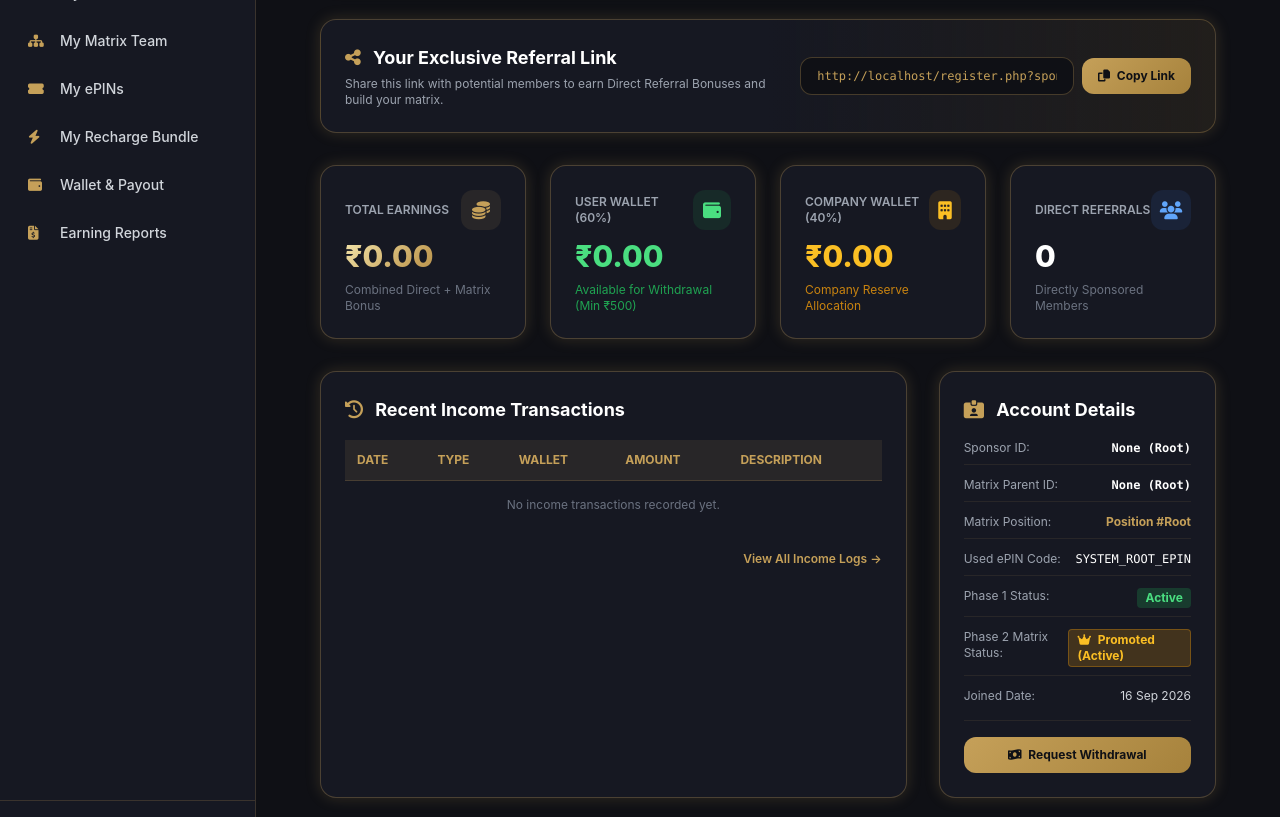
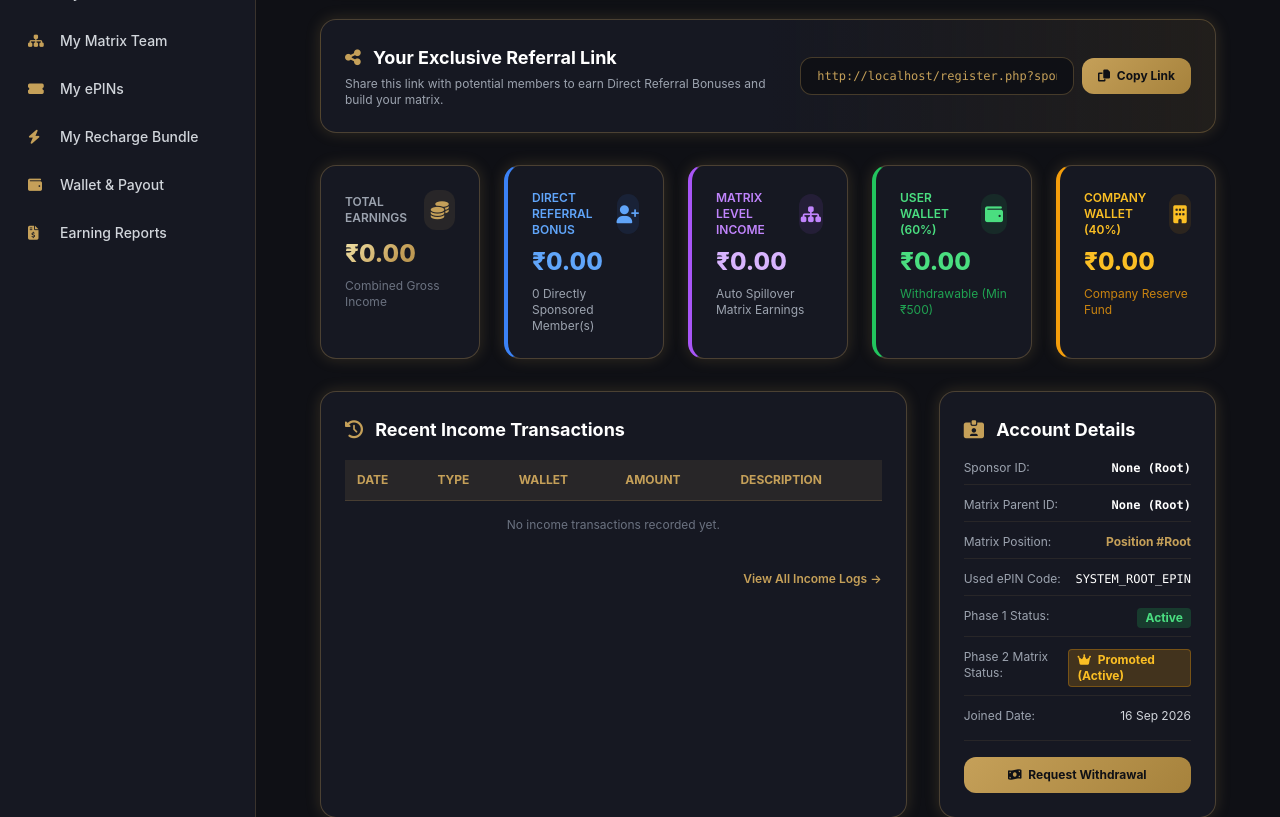
Before and after one commit to priyeshdaspookulangara/givora, a PHP site: page /customer/dashboard.php in a window 1280 px wide. Shown: the part 263-1080 px from the top of the page. Run offline with PHP 8.4, Linux system fonts and the light colour scheme; a user stored in the database is signed in; data comes from the database, SQL or seed files in the repository; data that the repository does not hold is empty; some libraries are stand-ins or nearby versions.

Commit message:
feat: Add Recharge Bundle (₹5,400) package and display Direct Referral Income on dashboard
Co-authored-by: priyeshdaspookulangara <216598157+priyeshdaspookulangara@users.noreply.github.com>

```diff
--- a/customer/dashboard.php
+++ b/customer/dashboard.php
@@ -19,6 +19,16 @@ $wallet = $stmt->fetch();
 $stmt = $pdo->prepare("SELECT COUNT(*) FROM members WHERE sponsor_id = ?");
 $stmt->execute([$member['member_id']]);
 $total_direct_referrals = $stmt->fetchColumn();
+
+// Calculate Direct Referral Income
+$stmt = $pdo->prepare("SELECT SUM(amount) FROM transactions WHERE member_id = ? AND type = 'Direct_Referral' AND status = 'Credit'");
+$stmt->execute([$member['member_id']]);
+$direct_referral_income = $stmt->fetchColumn() ?: 0.00;
+
+// Calculate Matrix Level Income
+$stmt = $pdo->prepare("SELECT SUM(amount) FROM transactions WHERE member_id = ? AND type LIKE 'Matrix_Income%' AND status = 'Credit'");
+$stmt->execute([$member['member_id']]);
+$matrix_level_income = $stmt->fetchColumn() ?: 0.00;
 
 // Total Matrix Team Count under this parent recursively or down levels
 $stmt = $pdo->prepare("SELECT COUNT(*) FROM members WHERE placement_parent_id = ?");
@@ -82,7 +92,7 @@ $referral_url = getBaseUrl() . "/register.php?sponsor=" . urlencode($member['mem
     </div>
 
     <!-- Stats Cards -->
-    <div class="grid grid-cols-1 md:grid-cols-4 gap-6 mb-8">
+    <div class="grid grid-cols-1 md:grid-cols-3 lg:grid-cols-5 gap-6 mb-8">
         <!-- Total Earnings -->
         <div class="bg-darkcard p-6 rounded-2xl gold-border-glow">
             <div class="flex items-center justify-between mb-2">
@@ -91,44 +101,56 @@ $referral_url = getBaseUrl() . "/register.php?sponsor=" . urlencode($member['mem
                     <i class="fas fa-coins"></i>
                 </div>
             </div>
-            <div class="text-3xl font-extrabold gold-gradient-text">₹<?php echo number_format($total_earnings, 2); ?></div>
-            <p class="text-xs text-gray-500 mt-2">Combined Direct + Matrix Bonus</p>
+            <div class="text-2xl font-extrabold gold-gradient-text">₹<?php echo number_format($total_earnings, 2); ?></div>
+            <p class="text-xs text-gray-500 mt-2">Combined Gross Income</p>
+        </div>
+
+        <!-- Direct Referral Income -->
+        <div class="bg-darkcard p-6 rounded-2xl gold-border-glow border-l-4 border-l-blue-500">
+            <div class="flex items-center justify-between mb-2">
+                <span class="text-xs font-semibold uppercase text-blue-400">Direct Referral Bonus</span>
+                <div class="w-10 h-10 rounded-xl bg-blue-500/10 text-blue-400 flex items-center justify-center text-lg">
+                    <i class="fas fa-user-plus"></i>
+                </div>
+            </div>
+            <div class="text-2xl font-extrabold text-blue-400">₹<?php echo number_format($direct_referral_income, 2); ?></div>
+            <p class="text-xs text-gray-400 mt-2"><?php echo $total_direct_referrals; ?> Directly Sponsored Member(s)</p>
+        </div>
+
+        <!-- Matrix Level Income -->
+        <div class="bg-darkcard p-6 rounded-2xl gold-border-glow border-l-4 border-l-purple-500">
+            <div class="flex items-center justify-between mb-2">
+                <span class="text-xs font-semibold uppercase text-purple-400">Matrix Level Income</span>
+                <div class="w-10 h-10 rounded-xl bg-purple-500/10 text-purple-400 flex items-center justify-center text-lg">
+                    <i class="fas fa-sitemap"></i>
+                </div>
+            </div>
+            <div class="text-2xl font-extrabold text-purple-300">₹<?php echo number_format($matrix_level_income, 2); ?></div>
+            <p class="text-xs text-gray-400 mt-2">Auto Spillover Matrix Earnings</p>
         </div>
 
         <!-- User Wallet (60%) -->
-        <div class="bg-darkcard p-6 rounded-2xl gold-border-glow">
+        <div class="bg-darkcard p-6 rounded-2xl gold-border-glow border-l-4 border-l-green-500">
             <div class="flex items-center justify-between mb-2">
-                <span class="text-xs font-semibold uppercase text-gray-400">User Wallet (60%)</span>
+                <span class="text-xs font-semibold uppercase text-green-400">User Wallet (60%)</span>
                 <div class="w-10 h-10 rounded-xl bg-green-500/10 text-green-400 flex items-center justify-center text-lg">
                     <i class="fas fa-wallet"></i>
                 </div>
             </div>
-            <div class="text-3xl font-extrabold text-green-400">₹<?php echo number_format($wallet['user_wallet_60'], 2); ?></div>
-            <p class="text-xs text-green-500/80 mt-2">Available for Withdrawal (Min ₹500)</p>
+            <div class="text-2xl font-extrabold text-green-400">₹<?php echo number_format($wallet['user_wallet_60'], 2); ?></div>
+            <p class="text-xs text-green-500/80 mt-2">Withdrawable (Min ₹500)</p>
         </div>
 
         <!-- Company Wallet (40%) -->
-        <div class="bg-darkcard p-6 rounded-2xl gold-border-glow">
+        <div class="bg-darkcard p-6 rounded-2xl gold-border-glow border-l-4 border-l-amber-500">
             <div class="flex items-center justify-between mb-2">
-                <span class="text-xs font-semibold uppercase text-gray-400">Company Wallet (40%)</span>
+                <span class="text-xs font-semibold uppercase text-amber-400">Company Wallet (40%)</span>
                 <div class="w-10 h-10 rounded-xl bg-amber-500/10 text-amber-400 flex items-center justify-center text-lg">
                     <i class="fas fa-building"></i>
                 </div>
             </div>
-            <div class="text-3xl font-extrabold text-amber-400">₹<?php echo number_format($wallet['company_wallet_40'], 2); ?></div>
-            <p class="text-xs text-amber-500/80 mt-2">Company Reserve Allocation</p>
-        </div>
-
-        <!-- Direct Referrals -->
-        <div class="bg-darkcard p-6 rounded-2xl gold-border-glow">
-            <div class="flex items-center justify-between mb-2">
-                <span class="text-xs font-semibold uppercase text-gray-400">Direct Referrals</span>
-                <div class="w-10 h-10 rounded-xl bg-blue-500/10 text-blue-400 flex items-center justify-center text-lg">
-                    <i class="fas fa-users"></i>
-                </div>
-            </div>
-            <div class="text-3xl font-extrabold text-white"><?php echo $total_direct_referrals; ?></div>
-            <p class="text-xs text-gray-500 mt-2">Directly Sponsored Members</p>
+            <div class="text-2xl font-extrabold text-amber-400">₹<?php echo number_format($wallet['company_wallet_40'], 2); ?></div>
+            <p class="text-xs text-amber-500/80 mt-2">Company Reserve Fund</p>
         </div>
     </div>
 
--- a/register.php
+++ b/register.php
@@ -288,7 +288,7 @@ if ($_SERVER['REQUEST_METHOD'] === 'POST') {
                         <div>
                             <label class="block text-xs font-semibold text-gray-300 mb-1">Mobile 1 Carrier / Operator *</label>
                             <select name="operator_1" id="operator_1" class="w-full bg-darkcard border border-gold/20 rounded-xl px-3.5 py-2.5 text-xs text-white focus:outline-none focus:border-gold">
-                                <option value="Airtel">Jio</option>
+                                <option value="Jio">Jio</option>
                                 <option value="Airtel">Airtel</option>
                                 <option value="Vi">Vi (Vodafone Idea)</option>
                                 <option value="BSNL">BSNL</option>
```
Also changed, not shown: api/user/dashboard.php (+12 -0 lines).
